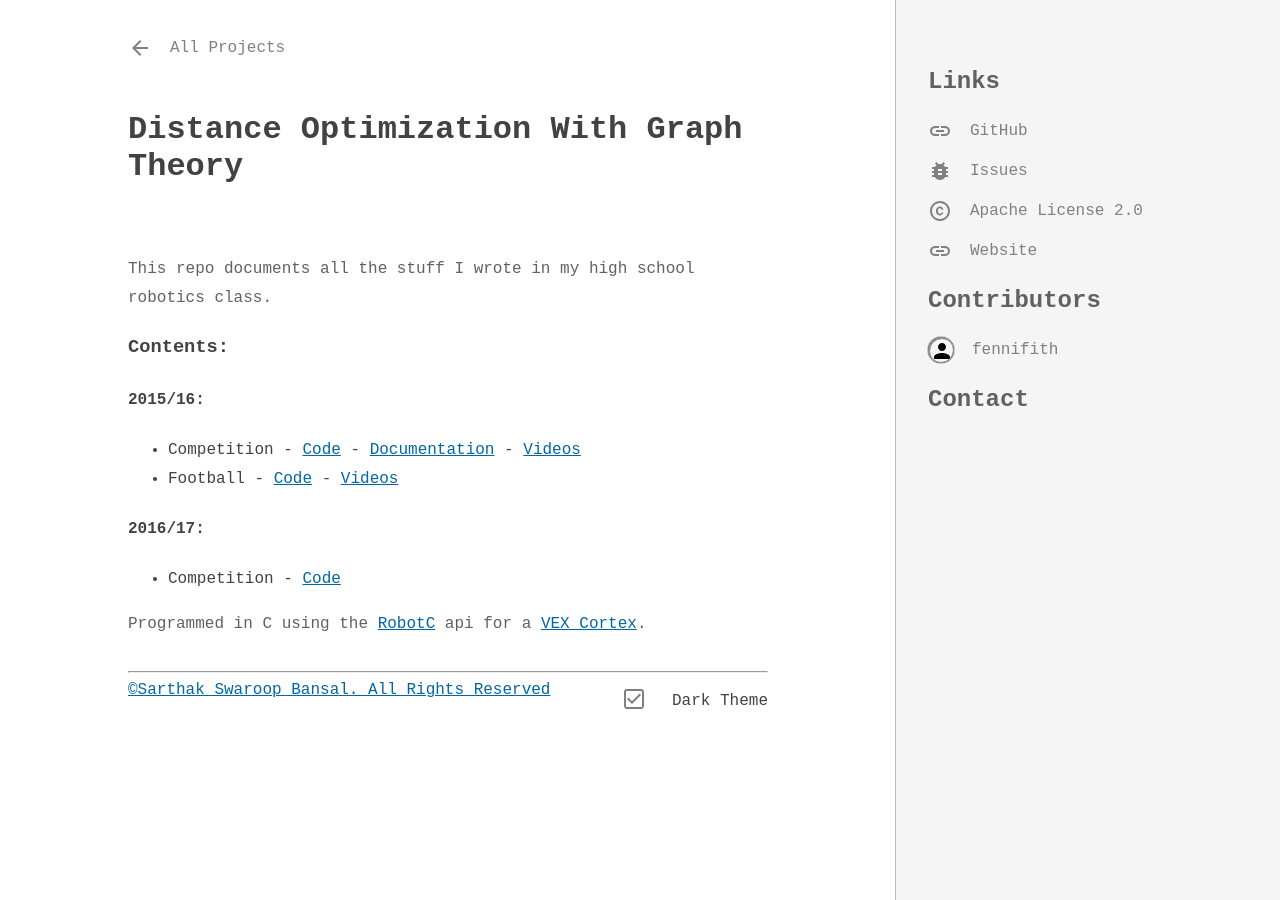
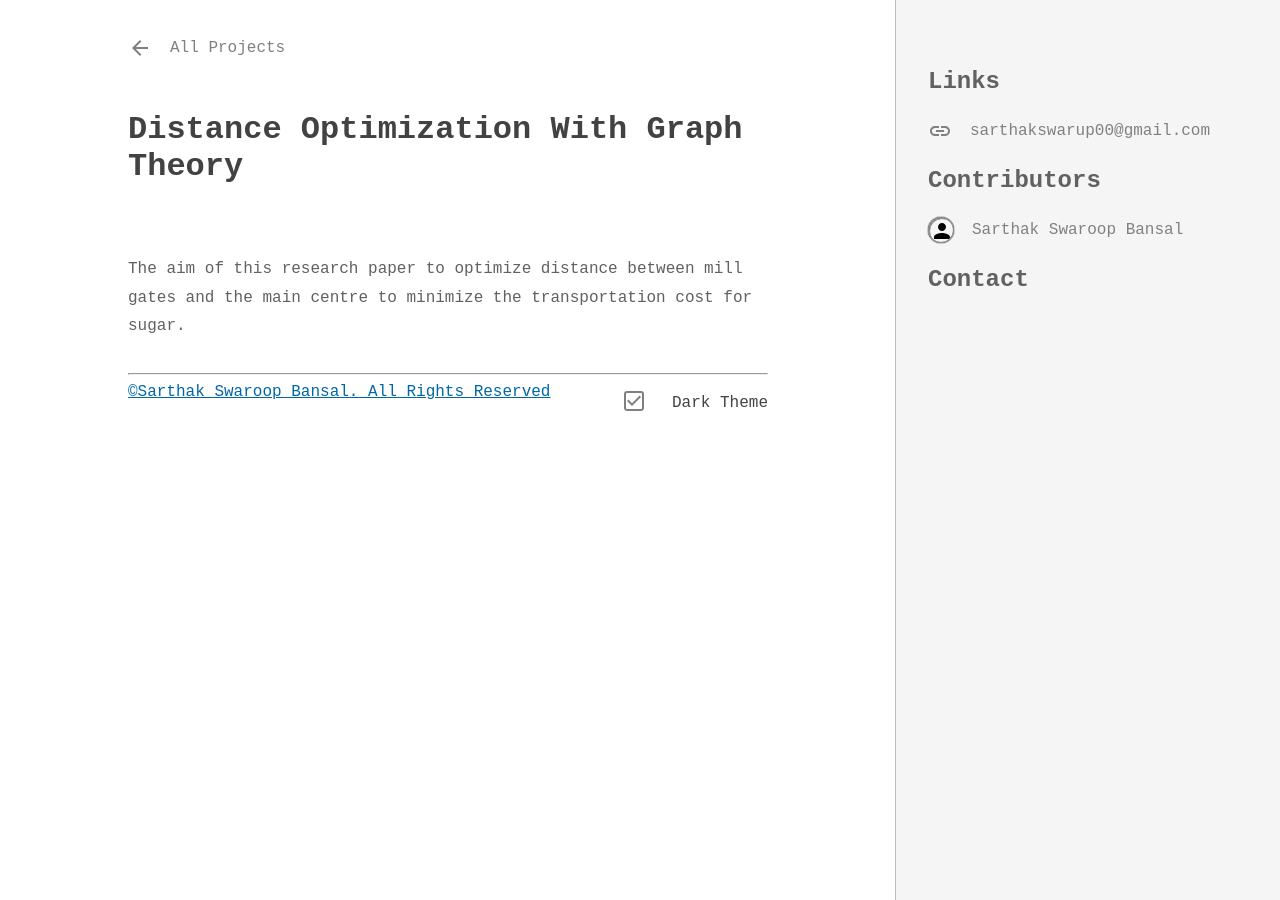
Before and after one commit to SarthakSwaroop/sarthakswaroop.github.io, a Jekyll site: the page built from _projects/mathresearch.md, in a window 1280 px wide. Built offline with Jekyll 4.4.1, drawn with Linux system fonts in a browser that asks for light colours; nearby versions of some CDN libraries; some web fonts are replaced; comment, search, counter and statistics services are not loaded; a style sheet for code colours, icons or effects is not loaded.

Commit message:
Update mathresearch.md

```diff
--- a/_projects/mathresearch.md
+++ b/_projects/mathresearch.md
@@ -2,42 +2,20 @@
 layout: "project"
 type: "research"
 title: "Distance Optimization With Graph Theory"
-description: "Documentation of stuff done in my robotics class."
+description: "Research done to reduce transportation costs"
 icon: "https://raw.githubusercontent.com/SarthakSwaroop/RAW/master/image%20(3).png"
-repo: "fennifith/Robotics"
-git: "git://github.com/fennifith/Robotics.git"
 links:
-  - name: "GitHub"
-    url: "https://github.com/fennifith/Robotics"
-    icon: "https://github.com/favicon.ico"
-  - name: "Issues"
-    url: "https://github.com/fennifith/Robotics/issues"
-    icon: "/images/ic/bug.svg"
-  - name: "Apache License 2.0"
-    url: "https://choosealicense.com/licenses/apache-2.0/"
-    icon: "/images/ic/copyright.svg"
-  - name: "Website"
-    url: "https://jfenn.me/about/?Robotics"
-    icon: "https://jfenn.me/images/favicon-32.ico"
+  - name: "sarthakswarup00@gmail.com"
+    url: "https://mail.google.com/mail/?to=sarthakswarup00@gmail.com&bcc=admin@example.com&subject=Hey#compose"
+    icon: "https://gmail.com/favicon.ico"
 contributors:
-  - login: "fennifith"
-    avatar: "https://avatars1.githubusercontent.com/u/13000407?v=4"
-    url: "https://github.com/fennifith"
-languages:
-  - "C"
+  - login: "Sarthak Swaroop Bansal"
+    avatar: "https://raw.githubusercontent.com/SarthakSwaroop/RAW/master/mee.jpg"
+    url: "https://github.com/sarthakswaroop"
+
 isDocs: "false"
 isWiki: "false"
-pushed: "2018-06-26T02:22:26Z"
+pushed: "2019-10-08T02:41:26Z"
 ---
 
-This repo documents all the stuff I wrote in my high school robotics class.
-
-### Contents:
-#### 2015/16:
-- Competition - [Code](/competition-15-16) - [Documentation](https://docs.google.com/document/d/1IWjHtT6LNowGxxKlh4OkdcDtxV07XORD_5TFfcF2yWo/edit?usp=sharing) - [Videos](https://www.youtube.com/playlist?list=PLMf3p7_TJ_P4phD890cqp4CLXjqPHvKnl)
-- Football - [Code](football-15-16) - [Videos](https://www.youtube.com/playlist?list=PLMf3p7_TJ_P4XDTrVQPLLIyEtKlWlW_v5)
-
-#### 2016/17:
-- Competition - [Code](/competition-16-17)
-
-Programmed in C using the [RobotC](http://www.robotc.net/) api for a [VEX Cortex](http://www.vexrobotics.com/276-2194.html).
+The aim of this research paper to optimize distance between mill gates and the main centre to minimize the transportation cost for sugar.
```
